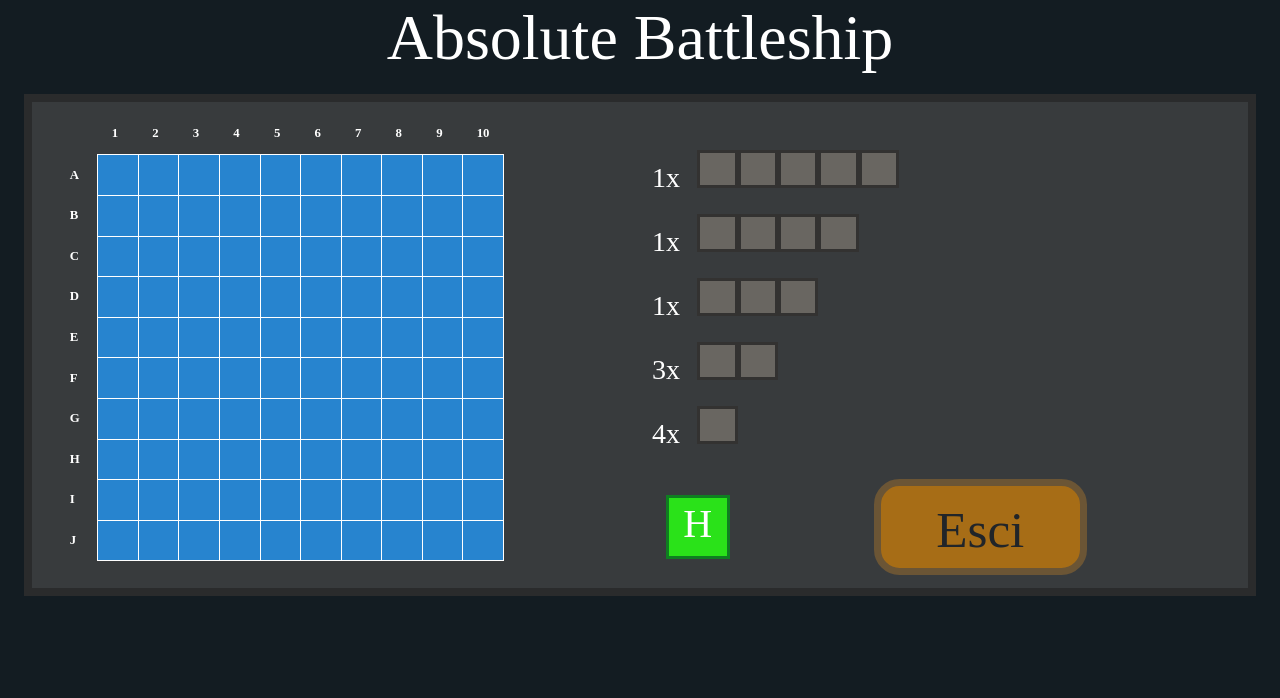
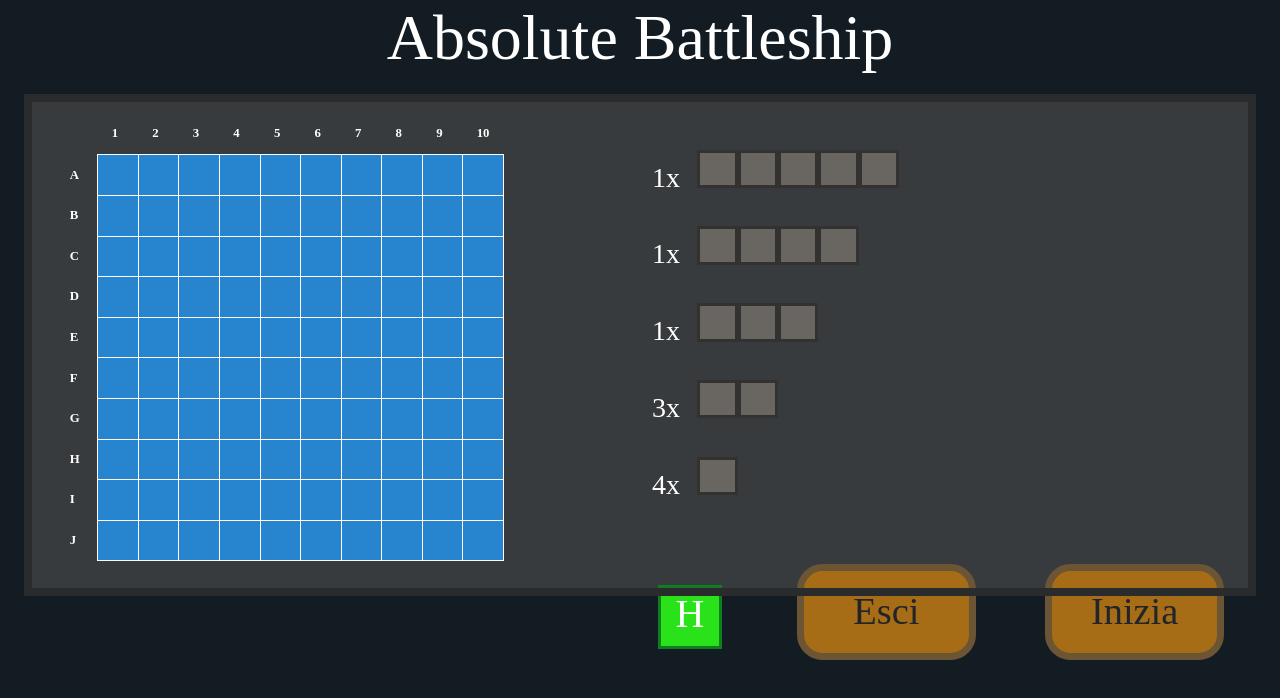
Before and after one commit to Mattia-Zanini/Absolute-BattleShip, a Vue app in the folder Absolute_BattleShip/: page / in a window 1280 px wide. Both pictures are taken after a click on the button "Gioca". Shown: the top 698 px of the page. Built offline with nearby package versions, Linux system fonts and the light colour scheme; a web font is replaced by a local one.

Commit message:
little changes

```diff
--- a/Absolute_BattleShip/src/components/VUE/Grid.vue
+++ b/Absolute_BattleShip/src/components/VUE/Grid.vue
@@ -27,7 +27,7 @@
             <div class="col-1 ship-quantity">
               <h3>{{ nCarr }}x</h3>
             </div>
-            <div class="col-10">
+            <div class="col-5">
               <div class="row" id="Carrier" @click="SelectShip">
                 <div v-for="shipLength in 5" :key="shipLength" class="ship"></div>
               </div>
@@ -37,7 +37,7 @@
             <div class="col-1 ship-quantity">
               <h3>{{ nBatt }}x</h3>
             </div>
-            <div class="col-10">
+            <div class="col-4">
               <div class="row" id="Battleship" @click="SelectShip">
                 <div v-for="shipLength in 4" :key="shipLength" class="ship"></div>
               </div>
@@ -47,7 +47,7 @@
             <div class="col-1 ship-quantity">
               <h3>{{ nSub }}x</h3>
             </div>
-            <div class="col-10">
+            <div class="col-3">
               <div class="row" id="Submarine" @click="SelectShip">
                 <div v-for="shipLength in 3" :key="shipLength" class="ship"></div>
               </div>
@@ -57,7 +57,7 @@
             <div class="col-1 ship-quantity">
               <h3>{{ nCru }}x</h3>
             </div>
-            <div class="col-10">
+            <div class="col-2">
               <div class="row" id="Cruiser" @click="SelectShip">
                 <div v-for="shipLength in 2" :key="shipLength" class="ship"></div>
               </div>
@@ -67,18 +67,22 @@
             <div class="col-1 ship-quantity">
               <h3>{{ nDest }}x</h3>
             </div>
-            <div class="col-10">
+            <div class="col-1">
               <div class="row" id="Destroyer" @click="SelectShip">
                 <div class="ship"></div>
               </div>
             </div>
           </div>
-          <div class="row">
-            <div class="col-2 rotate-icon" :class="{ 'vertical': this.rotate, 'horizontal': !this.rotate }">
+          <div class="row navigation-section">
+            <div class="col-1 rotate-icon" :class="{ 'vertical': this.rotate, 'horizontal': !this.rotate }">
               <h1 class="orientation-text">{{ rot }}</h1>
             </div>
-            <div class="col-10"><button class="btn btn-style"
-                @click="$emit('exitPreGame', 0, this.RotateListener)">Esci</button></div>
+            <div class="col-5">
+              <button class="btn btn-style" @click="$emit('exitPreGame', 0, this.RotateListener)">Esci</button>
+            </div>
+            <div class="col-5">
+              <button class="btn btn-style" @click="$emit('exitPreGame', 3, this.RotateListener)">Inizia</button>
+            </div>
           </div>
         </div>
       </div>
@@ -420,6 +424,7 @@ h3 {
 
 .ship-quantity {
   margin-right: 0.6vw;
+  margin-bottom: 1vw;
 }
 
 .blue {
@@ -434,7 +439,7 @@ h3 {
 .selected {
   outline: 0.2vw solid yellow !important;
   height: 3vw !important;
-  margin-bottom: 4.13% !important;
+  /*margin-bottom: 4.13% !important;*/
 }
 
 .selected-5 {
@@ -463,13 +468,15 @@ h3 {
 
 .btn-style {
   height: 7.5vw;
+  width: 14vw !important;
+  font-size: 3vw !important;
 }
 
 .rotate-icon {
   height: 5vw;
   width: 5vw;
   margin-top: 2vw;
-  margin-left: 2vw;
+  margin-left: 1.4vw;
 }
 
 .vertical {
@@ -480,6 +487,10 @@ h3 {
 .horizontal {
   background-color: #2ae219;
   border: 0.3vw solid #0f7e21;
+}
+
+.navigation-section {
+  margin-top: 2vw;
 }
 </style>
 
```
